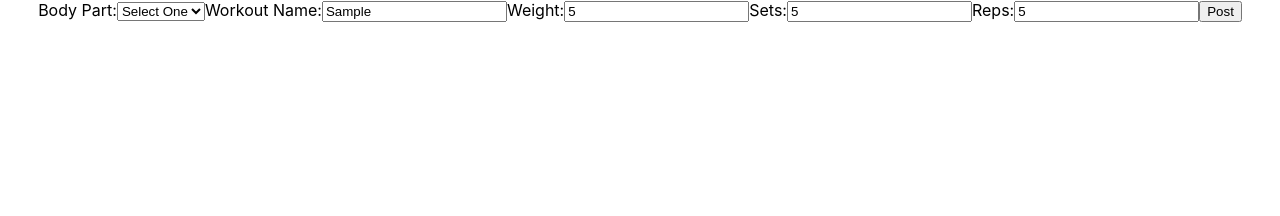
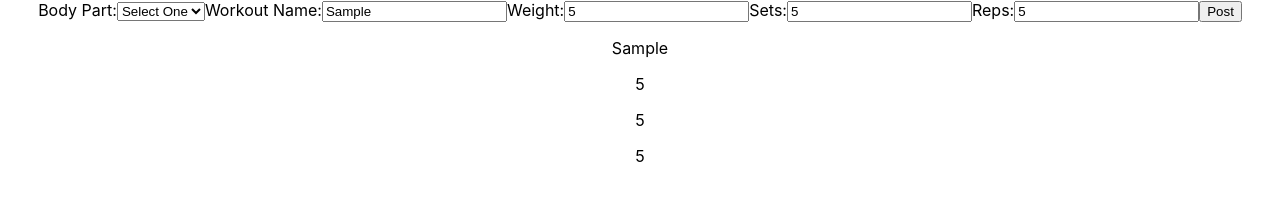
Before and after one commit to LucasBernardini/Workout-Manager, a React (Create React App) app: page / in a window 1280 px wide. Both pictures are taken after typing "Sample", "5", "5", "5" into the empty fields and a click on the button "Post". Shown: the top 216 px of the page. Built offline with nearby package versions, Linux system fonts and the light colour scheme.

Commit message:
completion of mapping to list

```diff
--- a/src/components/WorkoutList.jsx
+++ b/src/components/WorkoutList.jsx
@@ -1,9 +1,17 @@
-import React from 'react'
+import React from "react";
 
-export default function WorkoutList() {
-    return (
+export default function WorkoutList({ list }) {
+  return (
+    <div>
+      {list.map((item) => (
         <div>
-
+          <p>{item.bodyPart}</p>
+          <p>{item.workoutName}</p>
+          <p>{item.weight}</p>
+          <p>{item.sets}</p>
+          <p>{item.reps}</p>
         </div>
-    )
+      ))}
+    </div>
+  );
 }
```
